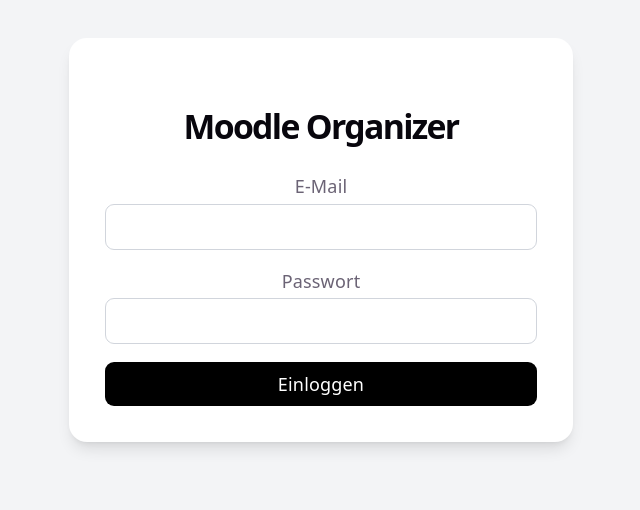
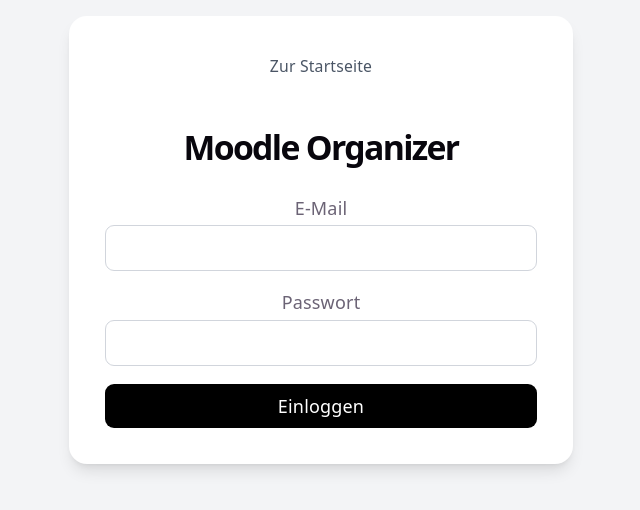
Before and after one commit to RSLNCHIK/moodle-organizer, a React app in the folder frontend/: page / in a window 1280 px wide. Shown: the part 160-670 px from the top of the page, without its empty margins (319-959 px from the left). Built offline with nearby package versions, Linux system fonts and the light colour scheme; the HTML template or start-up script is replaced by a standard one.

Commit message:
Add a return-to-start button to the login form

```diff
--- a/frontend/src/components/LoginForm.jsx
+++ b/frontend/src/components/LoginForm.jsx
@@ -4,7 +4,8 @@
     password,
     setPassword,
     handleLogin,
-    error
+    error,
+    onBack
 }) {
     return (
         <div className="flex min-h-screen items-center justify-center bg-gray-100">
@@ -12,6 +13,13 @@
             onSubmit={handleLogin}
             className="w-full max-w-md rounded-2xl bg-white p-8 shadow-lg"
           >
+            <button
+              type="button"
+              onClick={onBack}
+              className="mb-4 cursor-pointer text-sm text-gray-600 hover:text-violet-700 focus-visible:outline-2 focus-visible:outline-offset-4 focus-visible:outline-violet-600"
+            >
+              Zur Startseite
+            </button>
             <h1 className="mb-6 text-3xl font-bold">
               Moodle Organizer
             </h1>
```
